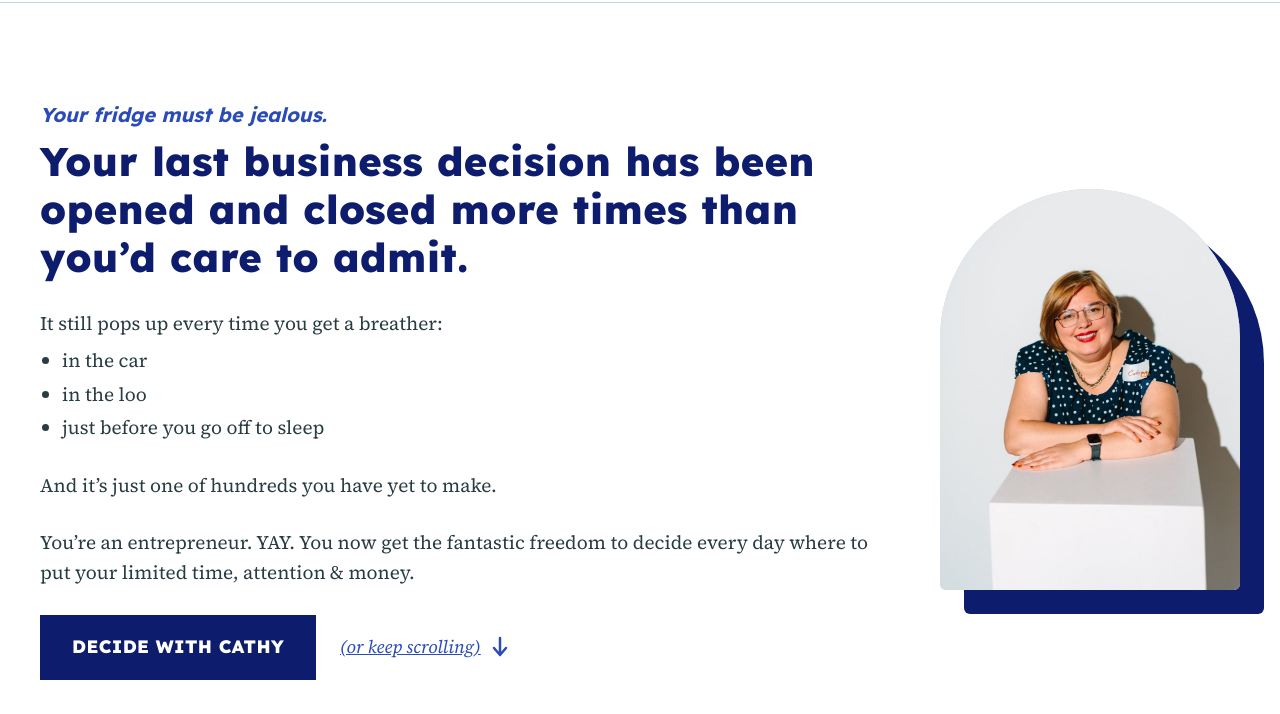
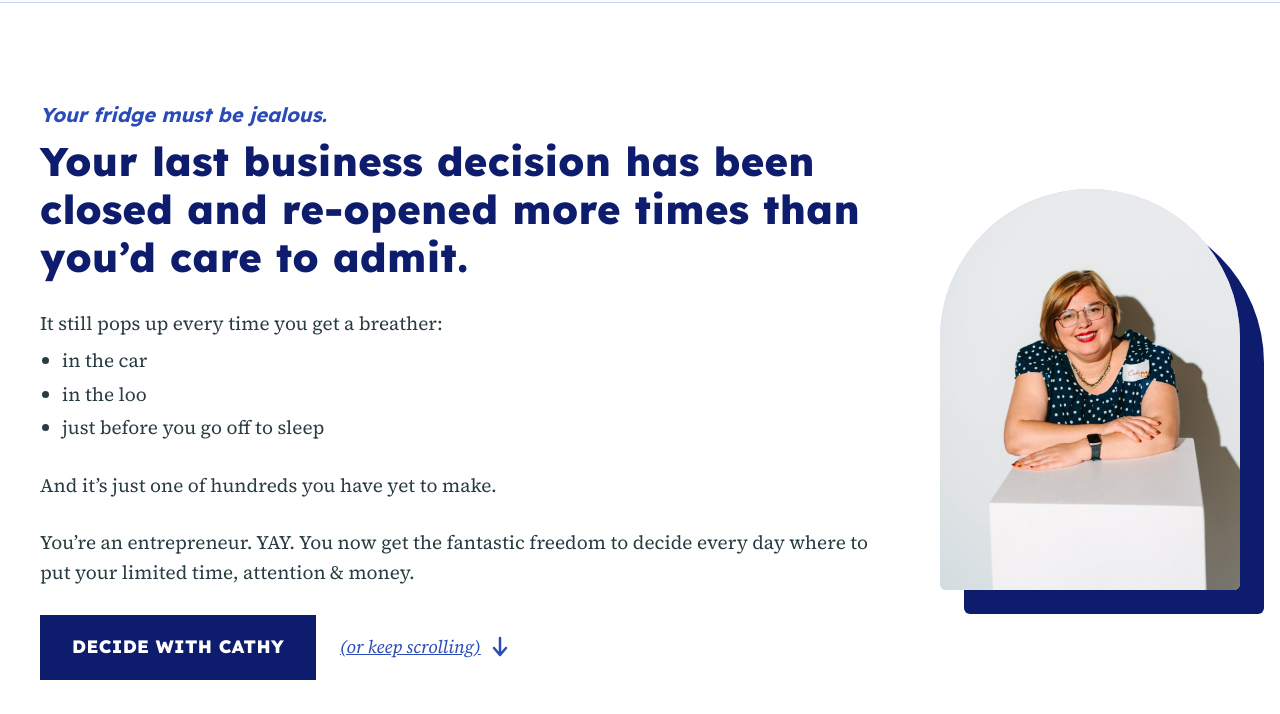
Before and after one commit to cathyinponderland/withcathy, a plain HTML site: page index.html in a window 1280 px wide. Shown: the part 86-800 px from the top of the page. Drawn offline with Linux system fonts and the light colour scheme.

Commit message:
Reorder hero headline to "closed and re-opened"
Co-Authored-By: Claude Sonnet 5 <noreply@anthropic.com>

```diff
--- a/index.html
+++ b/index.html
@@ -76,7 +76,7 @@ a{color:#1034a6}a:hover{color:#0d1c6d}
     <div style="flex: 999 1 560px; min-width: 0; position: relative; display: flex; flex-direction: column; gap: 28px">
       <div style="display: flex; flex-direction: column; gap: 6px">
         <p style="margin: 0; font-family: 'Lexend', sans-serif; font-weight: 700; font-style: italic; font-size: 20px; color: #2a4bb8">Your fridge must be jealous.</p>
-        <h1 style="margin: 0; font-family: 'Lexend', sans-serif; font-weight: 800; font-size: clamp(28px, 3.4vw, 40px); line-height: 1.2; letter-spacing: 0.01em; color: #0d1c6d">Your last business decision has been opened and closed more times than you’d care to admit.</h1>
+        <h1 style="margin: 0; font-family: 'Lexend', sans-serif; font-weight: 800; font-size: clamp(28px, 3.4vw, 40px); line-height: 1.2; letter-spacing: 0.01em; color: #0d1c6d">Your last business decision has been closed and re-opened more times than you’d care to admit.</h1>
       </div>
       <div style="display: flex; flex-direction: column; gap: 8px">
         <p style="margin: 0; font-size: 19px; line-height: 1.55; color: #283c41">It still pops up every time you get a breather:</p>
```
